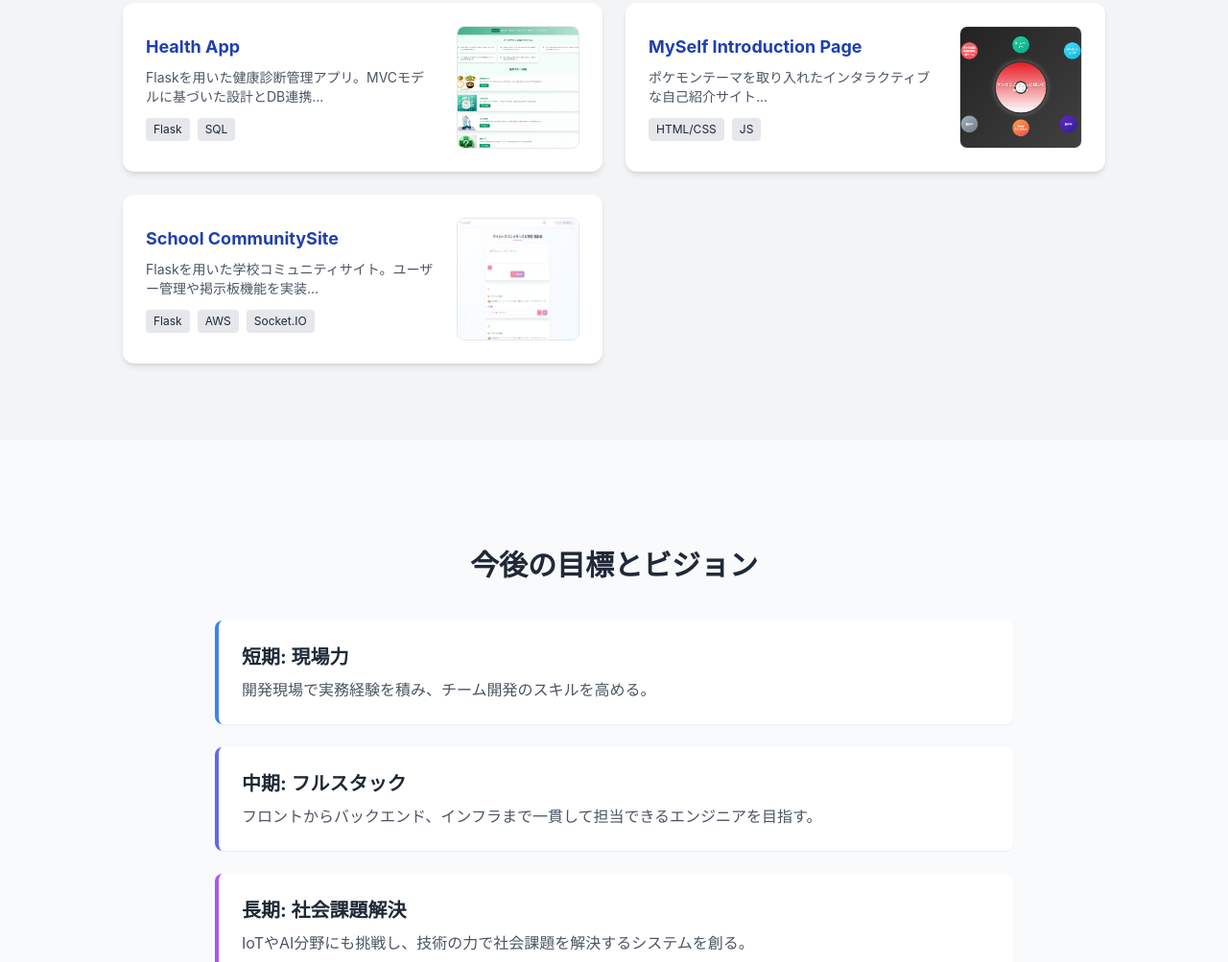
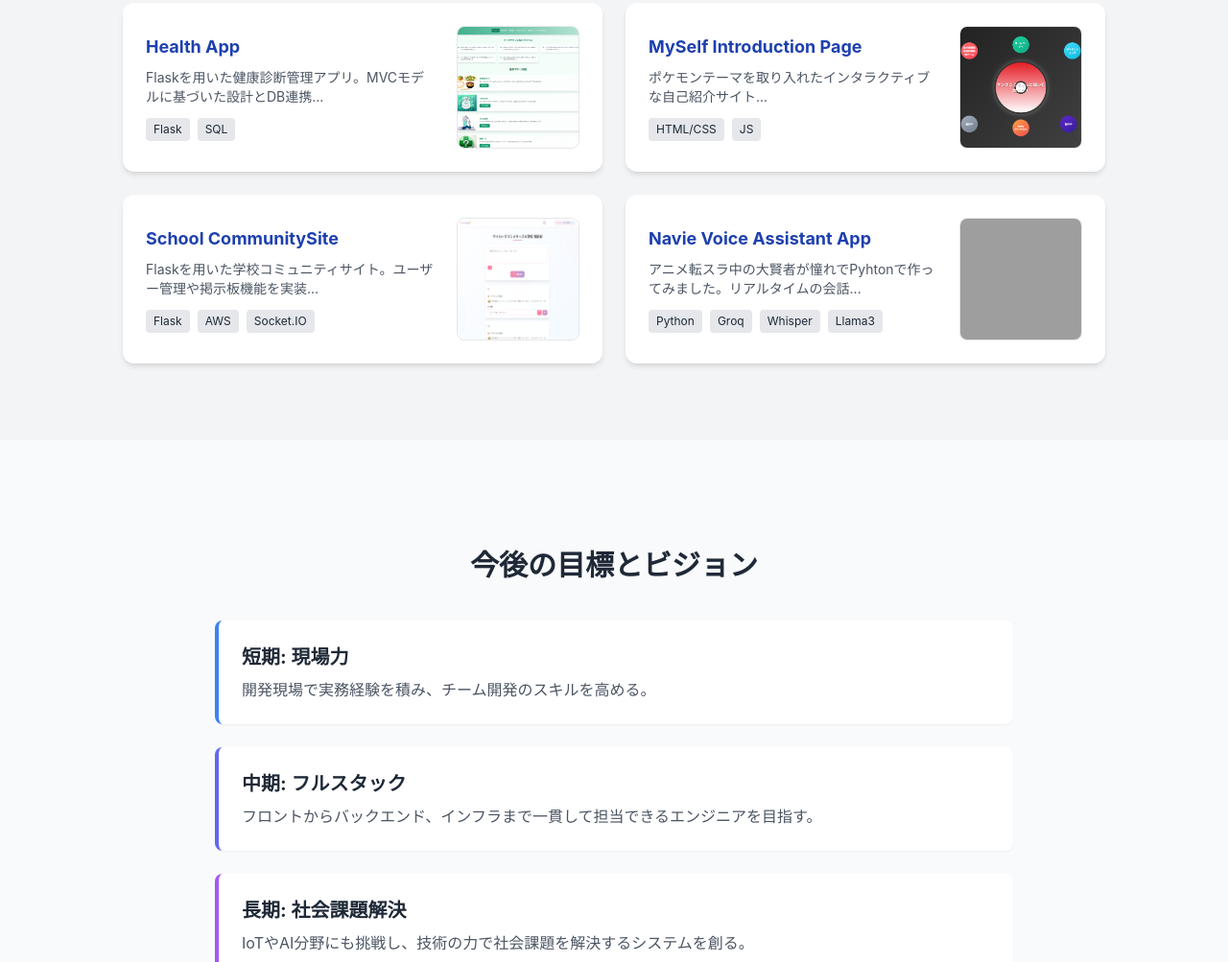
Before and after one commit to RFTDkin/portfolio, a plain HTML site: page index.html in a window 1280 px wide. Shown: the part 1654-2657 px from the top of the page at 96% size. Drawn offline with nearby package versions, Linux system fonts and the light colour scheme; grey boxes are pictures that could not be loaded.

Commit message:
navie追加

```diff
--- a/index.html
+++ b/index.html
@@ -239,6 +239,24 @@
           </div>
           <div class="w-full md:w-32 h-32 flex-shrink-0 overflow-hidden rounded-lg border border-gray-200">
             <img src="images/communitySite.png" alt="Community Site" class="w-full h-full object-cover">
+          </div>
+        </div>
+
+        <div class="bg-white p-6 rounded-xl shadow-md hover:shadow-xl transition duration-300 flex flex-col-reverse md:flex-row items-center gap-5 cursor-pointer hover:scale-[1.02]"
+             data-aos="fade-up" data-aos-delay="400"
+             onclick="openModal('Navie Voice Assistant App', 'アニメ転スラ中の大賢者が憧れでPyhtonで作ってみました。リアルタイムの会話、人手の代わりにページを開くとかができます', 'images/navie.png', ['Python', 'Groq', 'Whisper', 'llama3'], 'https://github.com/RFTDkin/navie', 'https://youtu.be/83lzvz9jo80')">
+          <div class="flex-1">
+            <h3 class="text-lg font-bold text-blue-800 mb-2">Navie Voice Assistant App</h3>
+            <p class="text-sm text-gray-600 line-clamp-2">アニメ転スラ中の大賢者が憧れでPyhtonで作ってみました。リアルタイムの会話...</p>
+            <div class="flex flex-wrap gap-2 mt-3">
+                <span class="text-xs bg-gray-200 px-2 py-1 rounded">Python</span>
+                <span class="text-xs bg-gray-200 px-2 py-1 rounded">Groq</span>
+                <span class="text-xs bg-gray-200 px-2 py-1 rounded">Whisper</span>
+                <span class="text-xs bg-gray-200 px-2 py-1 rounded">Llama3</span>
+            </div>
+          </div>
+          <div class="w-full md:w-32 h-32 flex-shrink-0 overflow-hidden rounded-lg border border-gray-200">
+            <img src="images/navie.png" alt="Navie Voice Assistant App" class="w-full h-full object-cover">
           </div>
         </div>
 
```
Also changed, not shown: 1 other file.
